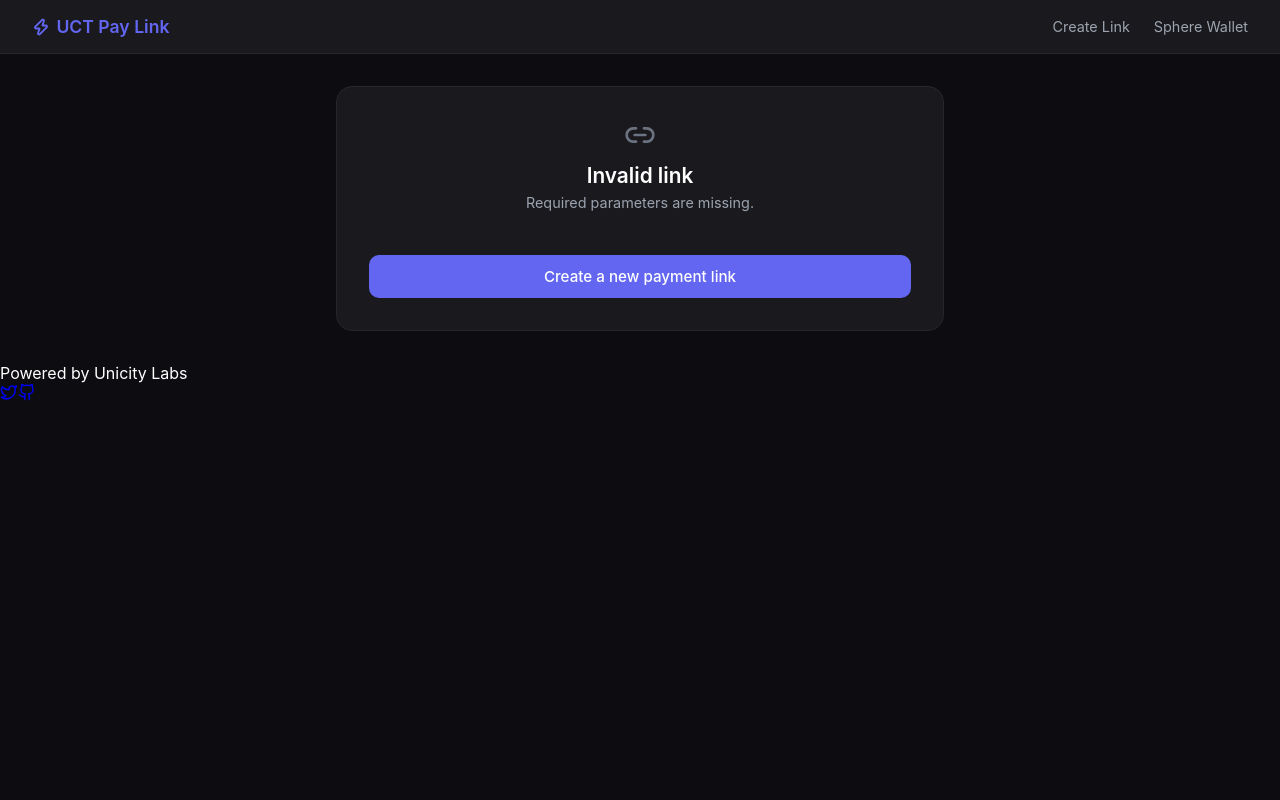
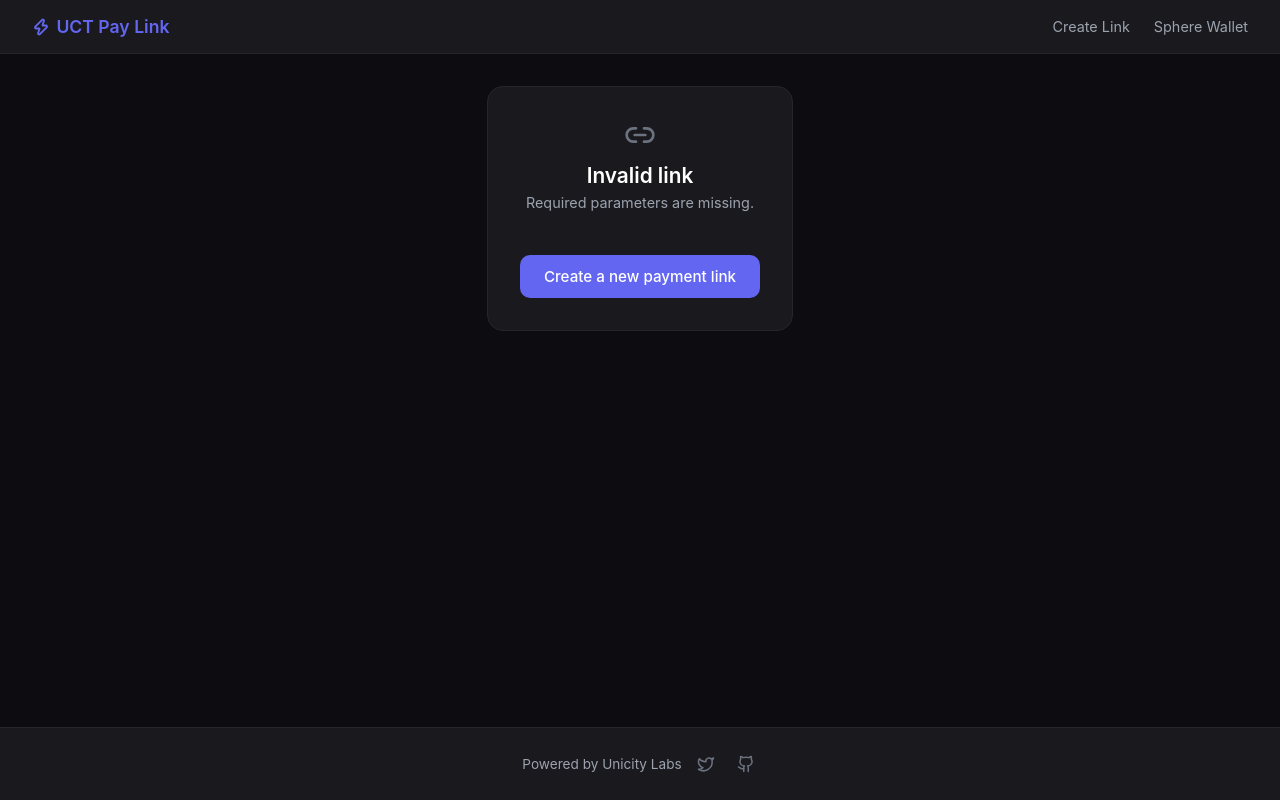
Before and after one commit to akbarfitrian/uct-pay-link, a React (Vite) app: page /pay in a window 1280 px wide. Built offline with nearby package versions, Linux system fonts and the light colour scheme; the HTML template or start-up script is replaced by a standard one.

Commit message:
Add Footer styling to App.css

```diff
--- a/src/App.css
+++ b/src/App.css
@@ -20,6 +20,14 @@ body {
   font-family: -apple-system, BlinkMacSystemFont, 'Segoe UI', Roboto, sans-serif;
   background: var(--bg-main);
   color: var(--text-primary);
+  min-height: 100vh;
+  display: flex;
+  flex-direction: column;
+}
+
+#root {
+  display: flex;
+  flex-direction: column;
   min-height: 100vh;
 }
 
@@ -61,6 +69,7 @@ body {
   max-width: 640px;
   margin: 2rem auto;
   padding: 0 1rem;
+  flex: 1;
 }
 
 /* Card */
@@ -278,3 +287,47 @@ pre, code {
   font-family: monospace;
   color: var(--indigo);
 }
+
+/* Footer */
+.footer {
+  background: var(--bg-card);
+  border-top: 1px solid var(--border-default);
+  padding: 1.5rem 2rem;
+  margin-top: auto;
+}
+
+.footer-content {
+  max-width: 640px;
+  margin: 0 auto;
+  display: flex;
+  align-items: center;
+  justify-content: center;
+  gap: 0.75rem;
+  flex-wrap: wrap;
+}
+
+.footer-text {
+  font-size: 0.85rem;
+  color: var(--text-secondary);
+}
+
+.footer-links {
+  display: flex;
+  gap: 1rem;
+  align-items: center;
+}
+
+.footer-link {
+  display: inline-flex;
+  align-items: center;
+  justify-content: center;
+  color: var(--text-hint);
+  text-decoration: none;
+  transition: color 0.2s;
+  width: 24px;
+  height: 24px;
+}
+
+.footer-link:hover {
+  color: var(--indigo);
+}
```
